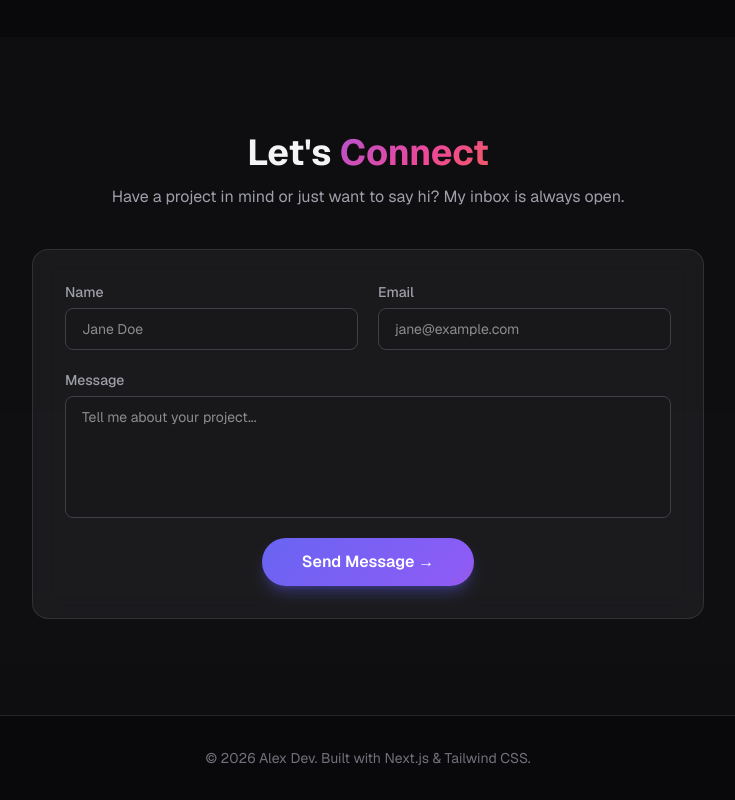
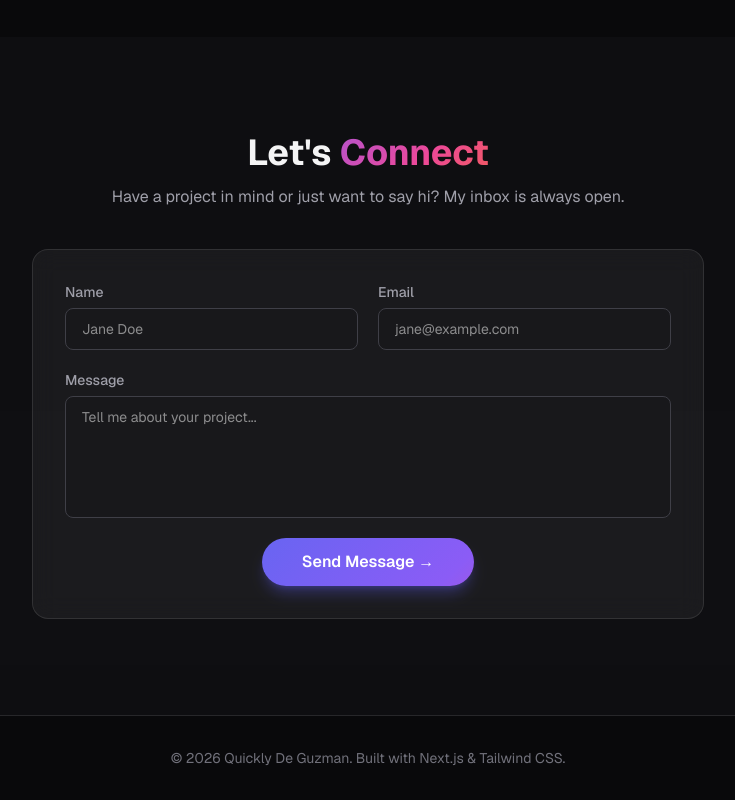
Before and after one commit to QuicklyDG/Quickly-Profile, a Next.js app: page / in a window 1280 px wide. Shown: the part 2638-3438 px from the top of the page, without its empty margins (272-1007 px from the left). Built offline with nearby package versions, Linux system fonts and the light colour scheme.

Commit message:
adjusted footer

```diff
--- a/app/layout.tsx
+++ b/app/layout.tsx
@@ -13,7 +13,7 @@ const geistMono = Geist_Mono({
 });
 
 export const metadata: Metadata = {
-  title: "Alex Dev — Portfolio",
+  title: "Quickly De Guzman — Portfolio",
   description: "Full-stack developer crafting fast, beautiful, and scalable web experiences.",
 };
 
--- a/app/page.tsx
+++ b/app/page.tsx
@@ -396,7 +396,7 @@ export default function Home() {
 
       {/* ── FOOTER ───────────────────────────────────────────────────── */}
       <footer className="py-8 px-6 border-t border-zinc-800 text-center text-zinc-500 text-sm">
-        <p>© {new Date().getFullYear()} Alex Dev. Built with Next.js &amp; Tailwind CSS.</p>
+        <p>© {new Date().getFullYear()} Quickly De Guzman. Built with Next.js &amp; Tailwind CSS.</p>
       </footer>
     </div>
   );
```
